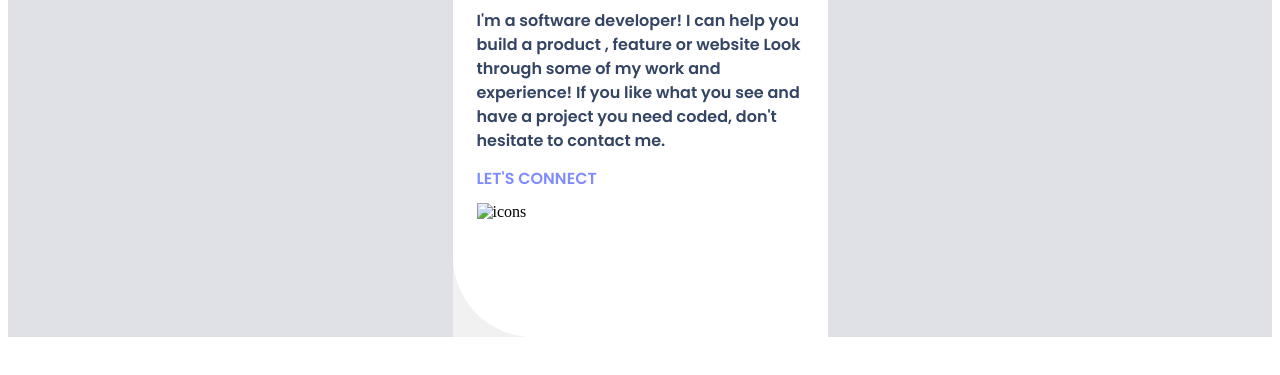
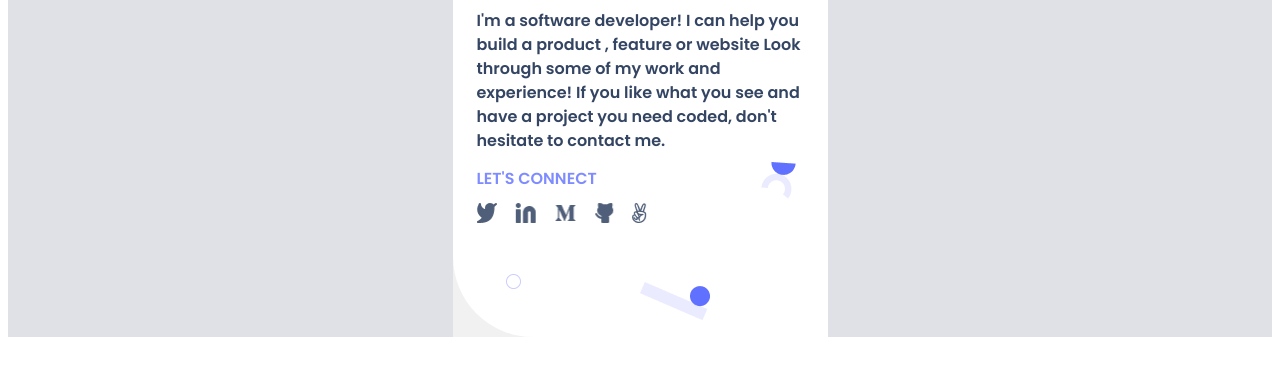
Before and after one commit to ubaidullah-786/Portfolio-Project, a website: page index.html in a window 1280 px wide. Shown: the part 375-750 px from the top of the page. Drawn offline with Linux system fonts and the light colour scheme.

Commit message:
Fixed some issues

```diff
--- a/index.html
+++ b/index.html
@@ -11,7 +11,7 @@
             <div class="main-page">
                 <header>
                     <span class="mylogo">My Logo</span>
-                    <div class="dashed-image"><img src="./Icon - Menu.png" alt="image"></div>
+                    <div class="dashed-image"><img src="./Icon-Menu.png" alt="image"></div>
                 </header>
                 <section class="headline">
                     <span class="heading">I'm Ubaid. Glad to see you!</span>
@@ -21,7 +21,7 @@
                         If you like what you see and have a project you need coded, don't hesitate to contact me.
                     </span>
                     <span class="lets-connect"> LET'S CONNECT</span>
-                    <div class="media-icons"><img src="./social media icons.png" alt="icons"></div>
+                    <div class="media-icons"><img src="./Social-media-icons.png" alt="icons"></div>
                 </section>
             </div>
         </div>
--- a/styles.css
+++ b/styles.css
@@ -53,7 +53,7 @@ header {
 }
 
 .headline {
-  background-image: url(./header-shapes\ mobile.png);
+  background-image: url(./background-shapes.png);
   background-repeat: no-repeat;
   display: inline-flex;
   flex-direction: column;
```
